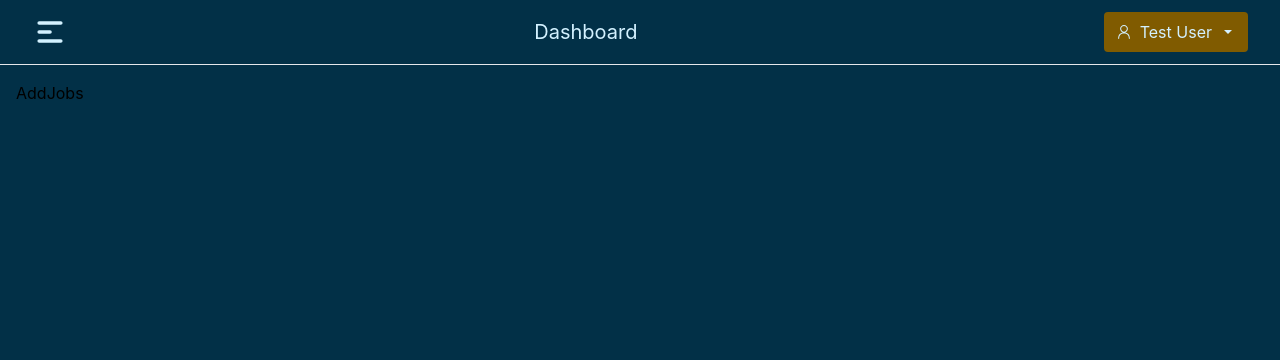
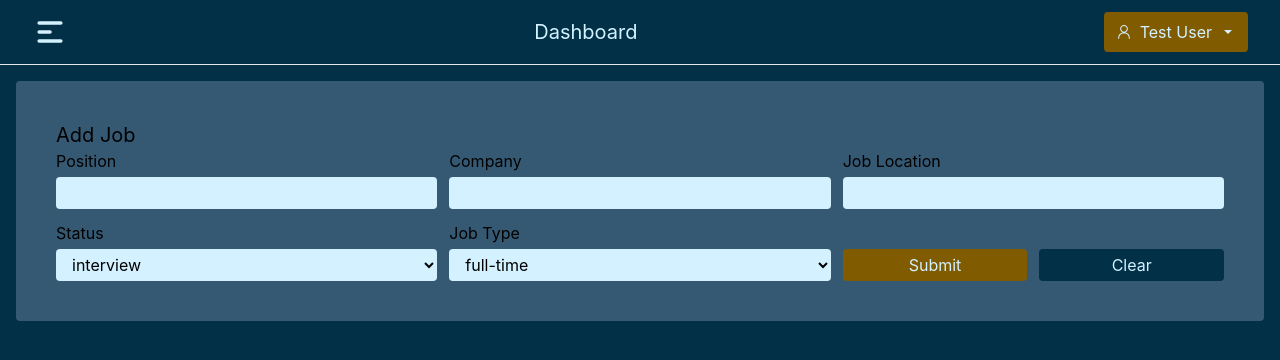
Before and after one commit to S-Abdullahi/role-scout, a React (Create React App) app: page /add-jobs in a window 1280 px wide. Shown: the top 360 px of the page. Built offline with nearby package versions, Linux system fonts and the light colour scheme.

Commit message:
add job page

```diff
--- /dev/null
+++ b/src/components/Pagination.js
@@ -0,0 +1,43 @@
+import React from "react";
+import {
+  MdKeyboardDoubleArrowRight,
+  MdKeyboardDoubleArrowLeft,
+} from "react-icons/md";
+
+const Pagination = () => {
+  return (
+    <div className="flex items-center gap-5">
+      <button className="flex items-center gap-1 bg-[--bg-card] p-3 rounded text-[--text-active] hover:bg-[--text-inactive] hover:text-[--bg-main] transition-all ease-linear duration-300">
+        <MdKeyboardDoubleArrowLeft /> Prev
+      </button>
+      <div className="flex">
+        <button className="p-3 bg-[--text-inactive] hover:rounded hover:bg-[--bg-card] hover:text-[--text-inactive] transition-all ease-linear duration-300">
+          1
+        </button>
+        <button className="p-3 bg-[--text-inactive] hover:rounded hover:bg-[--bg-card] hover:text-[--text-inactive] transition-all ease-linear duration-300">
+          2
+        </button>
+        <button className="p-3 bg-[--text-inactive] hover:rounded hover:bg-[--bg-card] hover:text-[--text-inactive] transition-all ease-linear duration-300">
+          3
+        </button>
+        <button className="p-3 bg-[--text-inactive] hover:rounded hover:bg-[--bg-card] hover:text-[--text-inactive] transition-all ease-linear duration-300">
+          4
+        </button>
+        <button className="p-3 bg-[--text-inactive] hover:rounded hover:bg-[--bg-card] hover:text-[--text-inactive] transition-all ease-linear duration-300">
+          5
+        </button>
+        <button className="p-3 bg-[--text-inactive] hover:rounded hover:bg-[--bg-card] hover:text-[--text-inactive] transition-all ease-linear duration-300">
+          6
+        </button>
+        <button className="p-3 bg-[--text-inactive] hover:rounded hover:bg-[--bg-card] hover:text-[--text-inactive] transition-all ease-linear duration-300">
+          7
+        </button>
+      </div>
+      <button className="flex items-center gap-1 bg-[--bg-card] p-3 rounded text-[--text-active] hover:bg-[--text-inactive] hover:text-[--bg-main] transition-all ease-linear duration-300">
+        Next <MdKeyboardDoubleArrowRight />
+      </button>
+    </div>
+  );
+};
+
+export default Pagination;
--- a/src/pages/AddJobs.js
+++ b/src/pages/AddJobs.js
@@ -1,9 +1,64 @@
-import React from 'react'
+import React from "react";
 
 const AddJobs = () => {
   return (
-    <div>AddJobs</div>
-  )
-}
+    <React.Fragment>
+      <div className="bg-[--bg-card] rounded px-4 py-10  lg:p-10">
+        <h2 className="text-xl">Add Job</h2>
+        <form className="grid gap-3 grid-cols-1 md:grid-cols-2 lg:grid-cols-3">
+          <div className="flex flex-col">
+            <label className="mb-1">Position</label>
+            <input
+              type="text"
+              name="position"
+              className="rounded h-8 focus:outline-none px-3 focus:border focus:border-[--bg-icon] bg-[--text-active]"
+            />
+          </div>
+          <div className="flex flex-col">
+            <label className="mb-1">Company</label>
+            <input
+              type="text"
+              name="company"
+              className="rounded h-8 focus:outline-none px-3 focus:border focus:border-[--bg-icon] bg-[--text-active]"
+            />
+          </div>
+          <div className="flex flex-col">
+            <label className="mb-1">Job Location</label>
+            <input
+              type="text"
+              name="location"
+              className="rounded h-8 focus:outline-none px-3 focus:border focus:border-[--bg-icon] bg-[--text-active]"
+            />
+          </div>
+          <div className="flex flex-col">
+            <label className="mb-1">Status</label>
+            <select className="rounded h-8 focus:outline-none px-3 cursor-pointer bg-[--text-active]">
+              <option>interview</option>
+              <option>pending</option>
+              <option>declined</option>
+            </select>
+          </div>
+          <div className="flex flex-col">
+            <label className="mb-1">Job Type</label>
+            <select className="rounded h-8 focus:outline-none px-3 cursor-pointer bg-[--text-active]">
+              <option>full-time</option>
+              <option>Part-time</option>
+              <option>remote</option>
+              <option>Internship</option>
+            </select>
+          </div>
+          <div className="grid grid-cols-2 gap-3">
+            <button className="bg-[--bg-icon] rounded text-[--text-active] mt-7 h-8">
+              Submit
+            </button>
+            <button className="rounded text-[--text-active] mt-7 h-8 bg-[--bg-main]">
+              Clear
+            </button>
+          </div>
+        </form>
+      </div>
+    </React.Fragment>
+  );
+};
 
-export default AddJobs
+export default AddJobs;
--- a/src/pages/AllJobs.js
+++ b/src/pages/AllJobs.js
@@ -1,5 +1,6 @@
 import React from "react";
 import SingleJobCard from "../components/SingleJobCard";
+import Pagination from "../components/Pagination";
 
 const AllJobs = () => {
   return (
@@ -48,7 +49,7 @@ const AllJobs = () => {
           </button>
         </form>
       </div>
-      <div className="text-2xl mt-10 text-[--text-active]">1000 Jobs</div>
+      <div className="text-2xl mt-10 text-[--text-active]">1000 Jobs Found</div>
       <div className="grid grid-cols-1 md:grid-cols-2 lg:grid-cols-3 gap-6 mt-4">
         <SingleJobCard />
         <SingleJobCard />
@@ -56,6 +57,9 @@ const AllJobs = () => {
         <SingleJobCard />
         <SingleJobCard />
       </div>
+      <div className="flex justify-center mt-10 mb-3">
+        <Pagination/>
+      </div>
     </React.Fragment>
   );
 };
```
